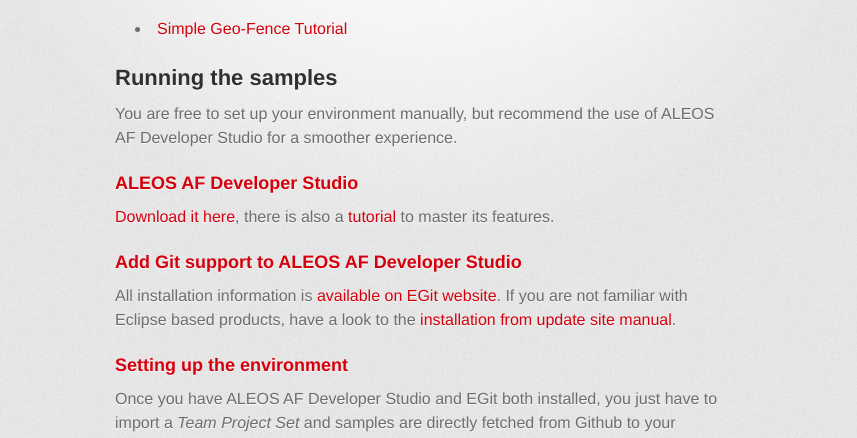
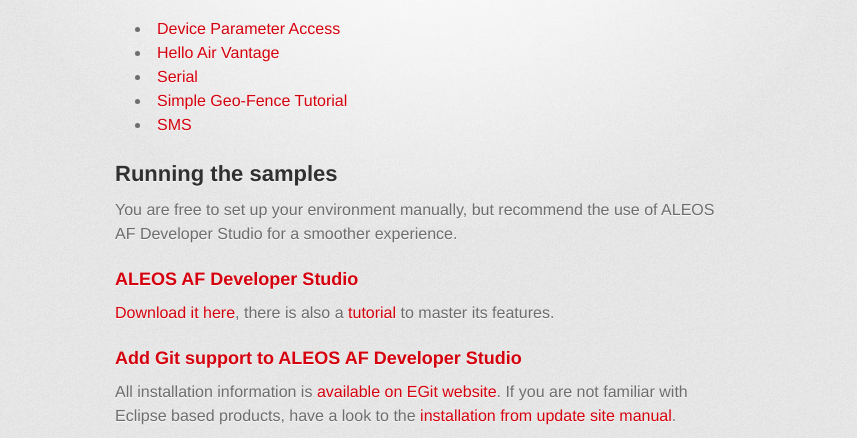
Before and after one commit to SierraWireless/ALEOSAF-samples, a plain HTML site: page index.html in a window 1280 px wide. Shown: the part 346-784 px from the top of the page, without its empty margins (215-1072 px from the left). Drawn offline with Linux system fonts and the light colour scheme; a web font is replaced by a local one.

Commit message:
Updating sample list.

```diff
--- a/index.html
+++ b/index.html
@@ -35,7 +35,11 @@
 <p>Code samples for ALEOS Application Framework:</p>
 
 <ul>
+<li><a href="https://github.com/SierraWireless/ALEOSAF-samples/tree/master/deviceparamaccess">Device Parameter Access</a></li>
+<li><a href="https://github.com/SierraWireless/ALEOSAF-samples/tree/master/helloairvantage">Hello Air Vantage</a></li>
+<li><a href="https://github.com/SierraWireless/ALEOSAF-samples/tree/master/serial">Serial</a></li>
 <li><a href="https://github.com/SierraWireless/ALEOSAF-samples/tree/master/simplegeofence">Simple Geo-Fence Tutorial</a></li>
+<li><a href="https://github.com/SierraWireless/ALEOSAF-samples/tree/master/sms">SMS</a></li>
 </ul><h2>Running the samples</h2>
 
 <p>You are free to set up your environment manually, but recommend the use of ALEOS AF Developer Studio for a smoother experience.</p>
```
